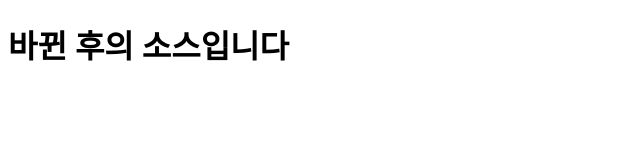
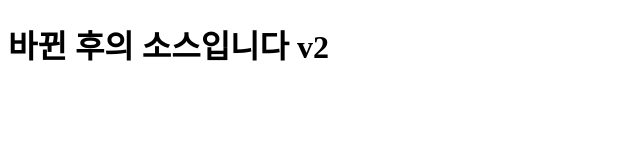
Before and after one commit to zox004/k8s_action_example, a website: page public/html/index.html in a window 1280 px wide. Shown: the full height of the page, 0-640 px from the left. Drawn offline with Linux system fonts and the light colour scheme.

Commit message:
Update index.html

```diff
--- a/public/html/index.html
+++ b/public/html/index.html
@@ -5,6 +5,6 @@
 <title>K8S Node Example</title>
 </head>
 <body>
-    <h1>바뀐 후의 소스입니다</h1>
+    <h1>바뀐 후의 소스입니다 v2</h1>
 </body>
 </html>
```
